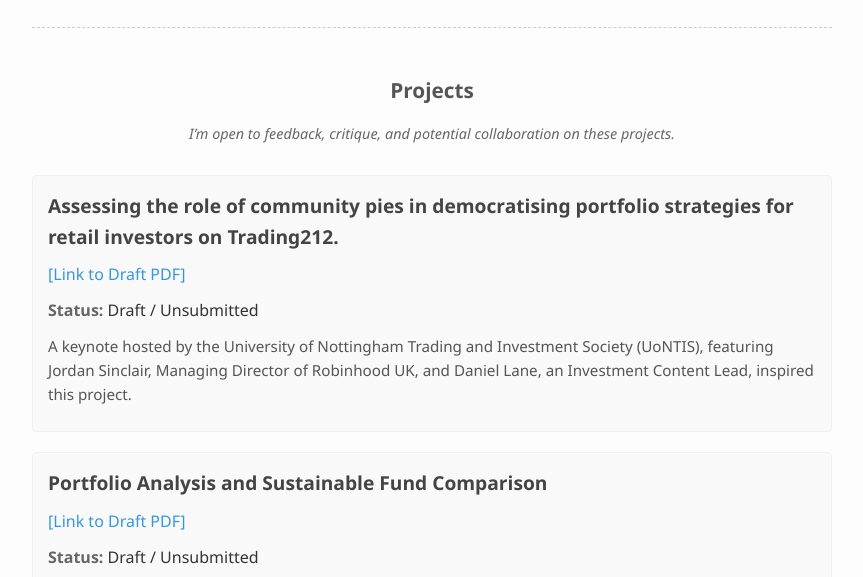
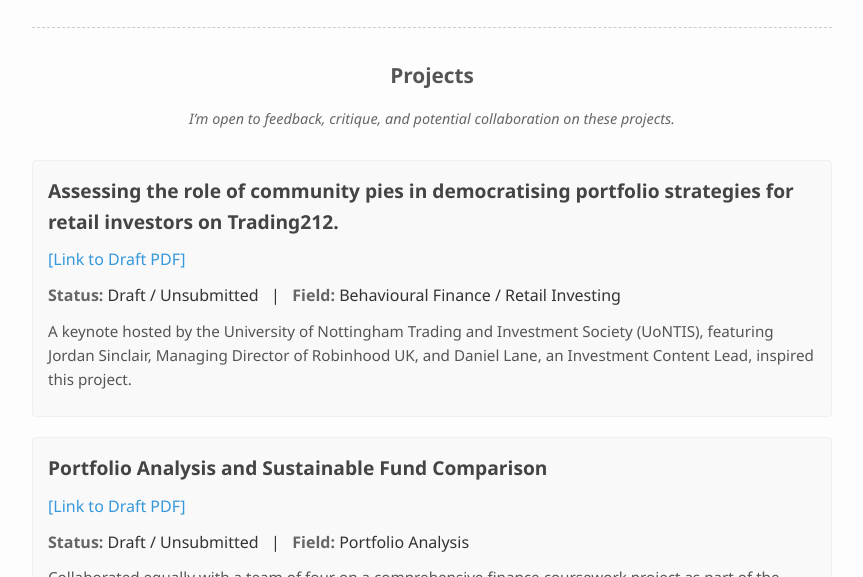
Before and after one commit to CamF00/CamF00.github.io, a plain HTML site: page projects/index.html in a window 1280 px wide. Shown: the part 147-724 px from the top of the page, without its empty margins (208-1071 px from the left). Drawn offline with nearby package versions, Linux system fonts and the light colour scheme.

Commit message:
Update index.html

```diff
--- a/projects/index.html
+++ b/projects/index.html
@@ -75,8 +75,8 @@
 
     /* --- Project Section Styling --- */
     .project-section {
-      margin-top: 20px;
-      padding-top: 25px;
+      margin-top: 10px;
+      padding-top: 10px;
       border-top: 1px dashed #ccc;
     }
 
@@ -167,7 +167,7 @@
         <p class="project-links">
             <a href="https://drive.google.com/file/d/1QVuws6_jID3esOtUyS0G-MTWtKQKaZDo/view?usp=sharing" title="Draft Project (PDF)" target="_blank" rel="noopener noreferrer">[Link to Draft PDF]</a>
         </p>
-        <p class="project-category"><strong>Status:</strong> Draft / Unsubmitted </p>
+        <p class="project-category"><strong>Status:</strong> Draft / Unsubmitted   |   <strong>Field:</strong> Behavioural Finance / Retail Investing</p>
         <p class="project-abstract" itemprop="description abstract">
             A keynote hosted by the University of Nottingham Trading and Investment Society (UoNTIS), featuring Jordan Sinclair, Managing Director of Robinhood UK, and Daniel Lane, an Investment Content Lead, inspired this project.
         </p>
@@ -178,7 +178,7 @@
         <p class="project-links">
             <a href="https://drive.google.com/file/d/1mJciUHey6i5I3gVQLYUJMNGy270BxAqA/view?usp=sharing" title="Draft Project (PDF)" target="_blank" rel="noopener noreferrer">[Link to Draft PDF]</a>
         </p>
-        <p class="project-category"><strong>Status:</strong> Draft / Unsubmitted</p>
+        <p class="project-category"><strong>Status:</strong> Draft / Unsubmitted   |   <strong>Field:</strong> Portfolio Analysis</p>
         <p class="project-abstract" itemprop="description abstract">
             Collaborated equally with a team of four on a comprehensive finance coursework project as part of the 'Capital Market Analysis' module at the University of Nottingham. This project created a custom US stock portfolio (Oct. 2023 - Sep. 2024) and evaluated it against the Russell 1000 Growth Index and the BGF US Growth Fund. The decisions were informed based upon academic literature on the efficient market hypothesis and the debate between 'Active versus Passive Investing'.
 
```
